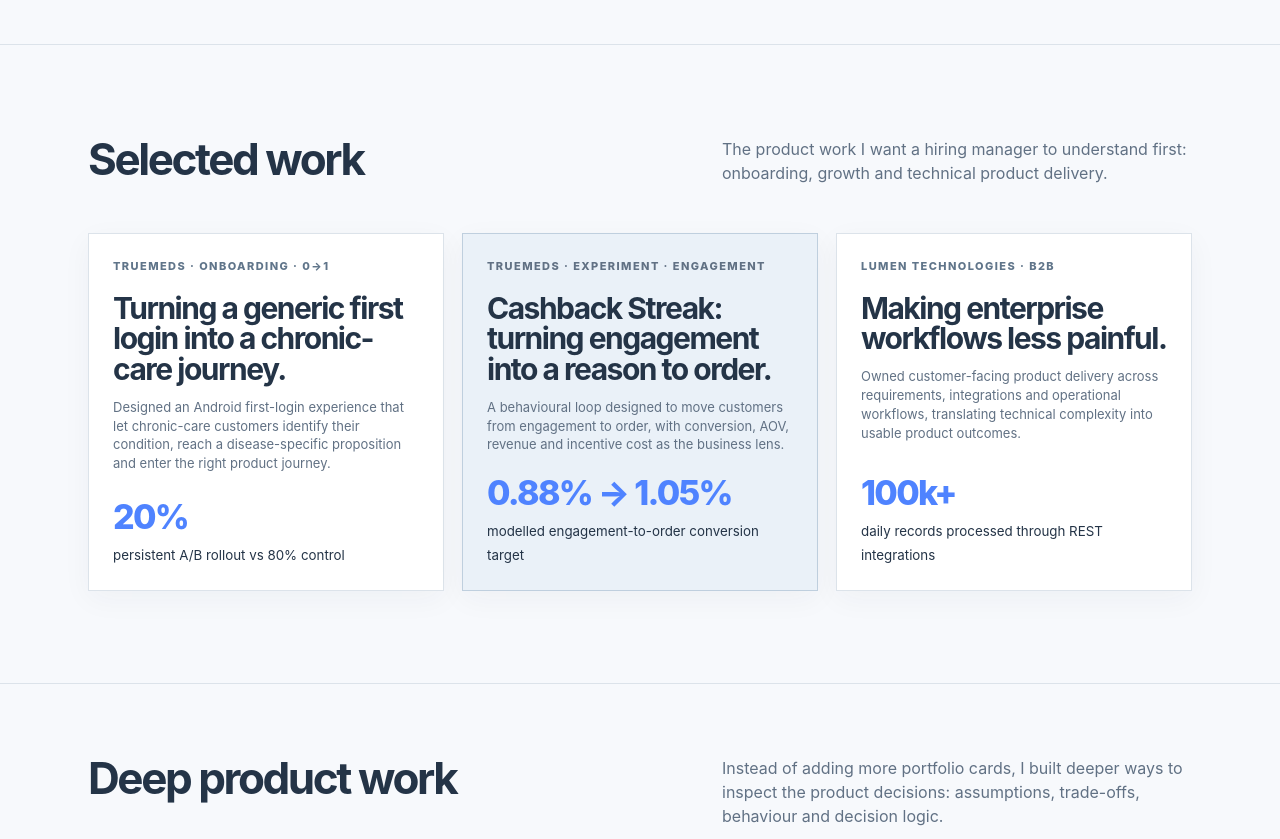
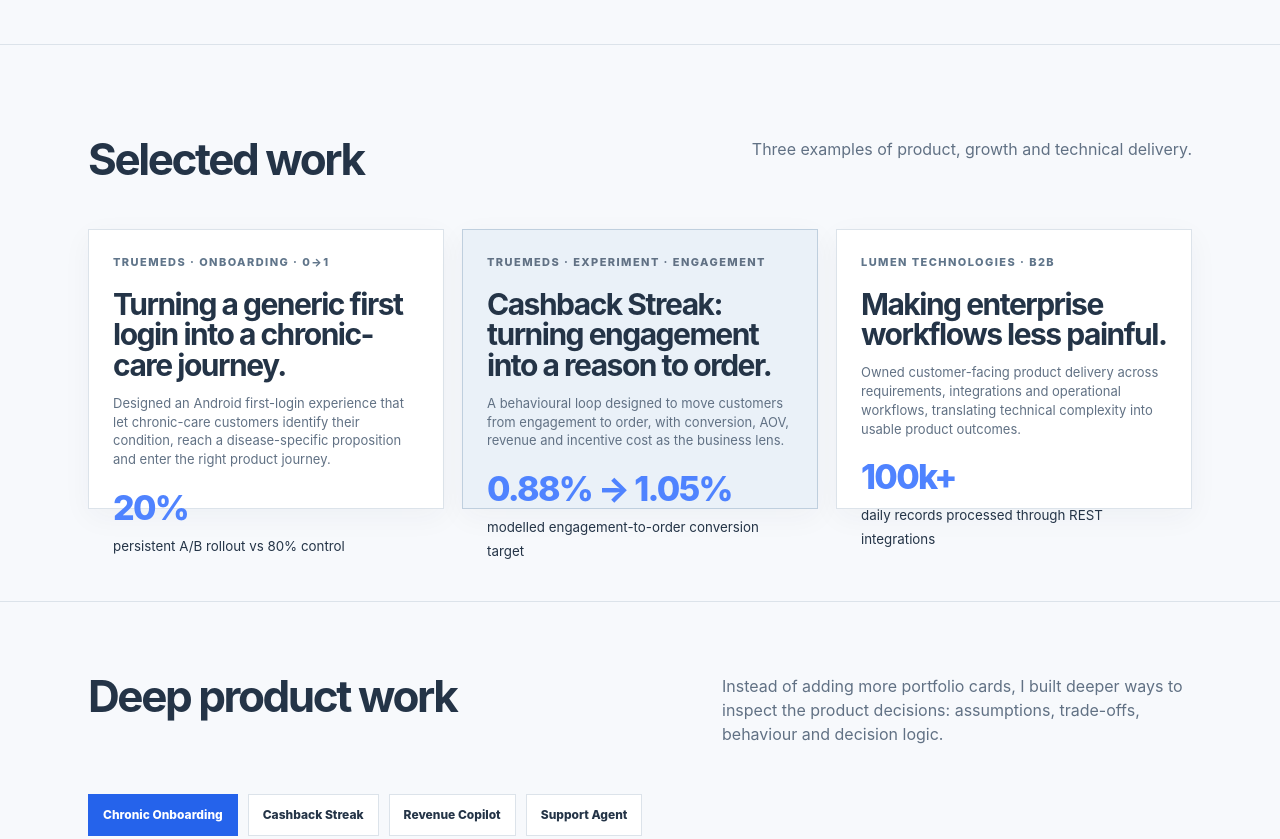
Before and after one commit to amanthesyed/amanthesyed.github.io, a plain HTML site: page index.html in a window 1280 px wide. Shown: the part 660-1499 px from the top of the page. Drawn offline with Linux system fonts and the light colour scheme.

Commit message:
Clean selected work grid and remove hiring language

```diff
--- a/index.html
+++ b/index.html
@@ -166,6 +166,16 @@
 .work .metric{font-size:34px}
 @media(max-width:900px){.work{grid-template-columns:1fr 1fr}.work .case{min-height:270px}}
 @media(max-width:800px){.work{grid-template-columns:1fr}.work .case{min-height:250px}}
+
+/* Selected work: keep the three examples as a clean, self-contained grid */
+.work{grid-template-columns:repeat(3,minmax(0,1fr));align-items:stretch}
+.work .case{min-height:280px;height:280px;padding:24px;cursor:pointer}
+.work .case:focus-visible{outline:3px solid var(--accent);outline-offset:3px}
+.work .case h3{font-size:30px;margin:18px 0 10px}
+.work .case p{font-size:13px;line-height:1.45}
+.work .metric{font-size:34px}
+@media(max-width:900px){.work{grid-template-columns:1fr 1fr}.work .case{height:270px;min-height:270px}}
+@media(max-width:800px){.work{grid-template-columns:1fr}.work .case{height:auto;min-height:250px}}
 </style>
 </head>
 <body>
@@ -176,11 +186,11 @@
 <div class="hero-side"><b>Product signal</b><span>Growth, automation and customer-facing product systems.</span><div class="hero-dashboard"><div class="dash-top"><span>MONTHLY OPPORTUNITY</span><span>LIVE PROTOTYPE</span></div><div class="dash-value">₹6.03 Cr <span>modelled</span></div><div class="mini-bars"><i></i><i></i><i></i><i></i><i></i><i></i></div></div></div>
 </header>
 
-<section class="section" id="work"><div class="wrap"><div class="section-head"><h2>Selected work</h2><p class="section-intro">The product work I want a hiring manager to understand first: onboarding, growth and technical product delivery.</p></div>
+<section class="section" id="work"><div class="wrap"><div class="section-head"><h2>Selected work</h2><p class="section-intro">Three examples of product, growth and technical delivery.</p></div>
 <div class="work">
-<a class="case case-link" href="#deep-work" onclick="jumpDeep('onboarding');return false;"><div><div class="tag">Truemeds · Onboarding · 0→1</div><h3>Turning a generic first login into a chronic-care journey.</h3><p>Designed an Android first-login experience that let chronic-care customers identify their condition, reach a disease-specific proposition and enter the right product journey.</p></div><div><span class="metric">20%</span><div><small>persistent A/B rollout vs 80% control</small></div></div></a>
-<a class="case dark case-link" href="#deep-work" onclick="jumpDeep('streak');return false;"><div><div class="tag">Truemeds · Experiment · Engagement</div><h3>Cashback Streak: turning engagement into a reason to order.</h3><p>A behavioural loop designed to move customers from engagement to order, with conversion, AOV, revenue and incentive cost as the business lens.</p></div><div><span class="metric">0.88% → 1.05%</span><div><small>modelled engagement-to-order conversion target</small></div></div></a>
-<a class="case case-link" href="#engineering"><div><div class="tag">Lumen Technologies · B2B</div><h3>Making enterprise workflows less painful.</h3><p>Owned customer-facing product delivery across requirements, integrations and operational workflows, translating technical complexity into usable product outcomes.</p></div><div><span class="metric">100k+</span><div><small>daily records processed through REST integrations</small></div></div></a>
+<article class="case case-link" role="link" tabindex="0" onclick="jumpDeep('onboarding')" onkeydown="if(event.key==='Enter'||event.key===' '){event.preventDefault();jumpDeep('onboarding')}"><div><div class="tag">Truemeds · Onboarding · 0→1</div><h3>Turning a generic first login into a chronic-care journey.</h3><p>Designed an Android first-login experience that let chronic-care customers identify their condition, reach a disease-specific proposition and enter the right product journey.</p></div><div><span class="metric">20%</span><div><small>persistent A/B rollout vs 80% control</small></div></div></article>
+<article class="case dark case-link" role="link" tabindex="0" onclick="jumpDeep('streak')" onkeydown="if(event.key==='Enter'||event.key===' '){event.preventDefault();jumpDeep('streak')}"><div><div class="tag">Truemeds · Experiment · Engagement</div><h3>Cashback Streak: turning engagement into a reason to order.</h3><p>A behavioural loop designed to move customers from engagement to order, with conversion, AOV, revenue and incentive cost as the business lens.</p></div><div><span class="metric">0.88% → 1.05%</span><div><small>modelled engagement-to-order conversion target</small></div></div></article>
+<article class="case case-link" role="link" tabindex="0" onclick="document.getElementById('engineering').scrollIntoView({behavior:'smooth'})" onkeydown="if(event.key==='Enter'||event.key===' '){event.preventDefault();document.getElementById('engineering').scrollIntoView({behavior:'smooth'})}"><div><div class="tag">Lumen Technologies · B2B</div><h3>Making enterprise workflows less painful.</h3><p>Owned customer-facing product delivery across requirements, integrations and operational workflows, translating technical complexity into usable product outcomes.</p></div><div><span class="metric">100k+</span><div><small>daily records processed through REST integrations</small></div></div></article>
 </div></div></section>
 
 <section class="section deep-work" id="deep-work">
@@ -605,7 +615,7 @@
 <div class="timeline"><div class="tl"><div class="year">2025–2026</div><div class="role">Product Owner / Technical Product — TRUEMEDS<span>Healthcare commerce · growth · experimentation · technical delivery</span></div></div><div class="tl"><div class="year">2022–2025</div><div class="role">Product / Engineering — Lumen Technologies<span>B2B workflows · integrations · customer-facing delivery</span></div></div></div>
 <div style="margin-top:45px"><div class="eyebrow">Tools & strengths</div><div class="skills"><span class="skill">Product Strategy</span><span class="skill">Growth & Monetization</span><span class="skill">0→1</span><span class="skill">Experimentation</span><span class="skill">SQL</span><span class="skill">Python</span><span class="skill">REST APIs</span><span class="skill">Figma</span><span class="skill">Jira</span><span class="skill">Azure DevOps</span><span class="skill">Confluence</span><span class="skill">Mixpanel</span><span class="skill">Google Analytics</span><span class="skill">CleverTap</span><span class="skill">Tableau</span><span class="skill">Power BI</span><span class="skill">Snowflake</span><span class="skill">BigQuery</span><span class="skill">GCP</span><span class="skill">Azure</span><span class="skill">dbt</span></div></div></div></section>
 
-<section class="contact" id="contact"><div class="wrap"><div class="eyebrow" style="color:#728398">Let's talk</div><h2>Have a product<br>problem worth solving?</h2><p>If you're hiring for a customer-facing product role where I can combine product thinking, data and technical depth, I'd like to hear from you.</p><a class="email" href="mailto:AMANTHESYED@GMAIL.COM">AMANTHESYED@GMAIL.COM</a></div></section>
+<section class="contact" id="contact"><div class="wrap"><div class="eyebrow" style="color:#728398">Let's talk</div><h2>Have a product<br>problem worth solving?</h2><p>If you're working on a customer-facing product where product thinking, data and technical depth matter, I'd like to hear from you.</p><a class="email" href="mailto:AMANTHESYED@GMAIL.COM">AMANTHESYED@GMAIL.COM</a></div></section>
 <footer class="wrap"><span>© 2026 Aman Syed</span><span>Built from scratch. Hosted on GitHub Pages.</span></footer>
 <script>
 function runCopilot(){
```
